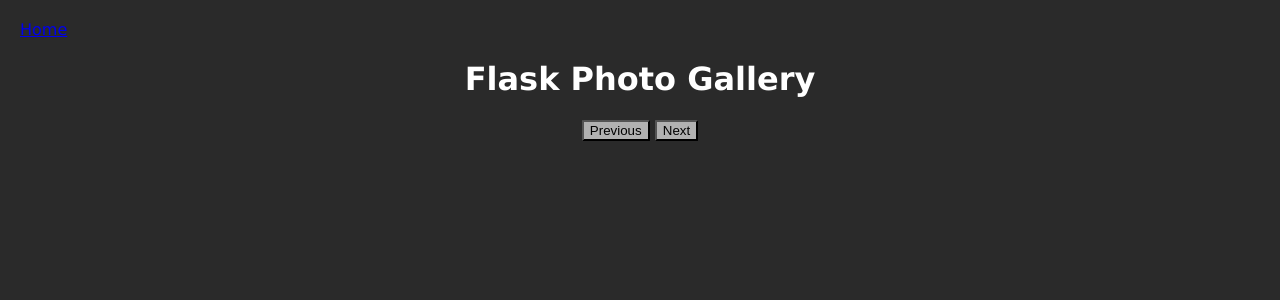
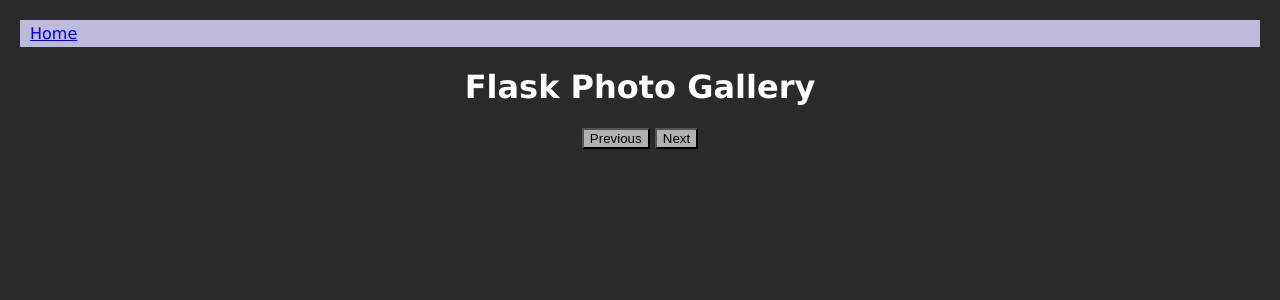
Before and after one commit to erietz/photo-gallery, a Flask app: page / in a window 1280 px wide. Shown: the top 300 px of the page. Run offline with Flask 2, Linux system fonts and the light colour scheme; parts of the project's set-up code (start-up, migrations or seed data) failed here and were passed over.

Commit message:
add css to nav bar

```diff
--- a/static/style.css
+++ b/static/style.css
@@ -8,7 +8,13 @@ body {
 }
 
 nav {
-
+  /* border: 3px #000000 solid; */
+  background-color: #bebada;
+  color: #000000;
+  padding-left: 10px;
+  padding-right: 10px;
+  padding-top: 4px;
+  padding-bottom: 4px;
 }
 
 * {
```
